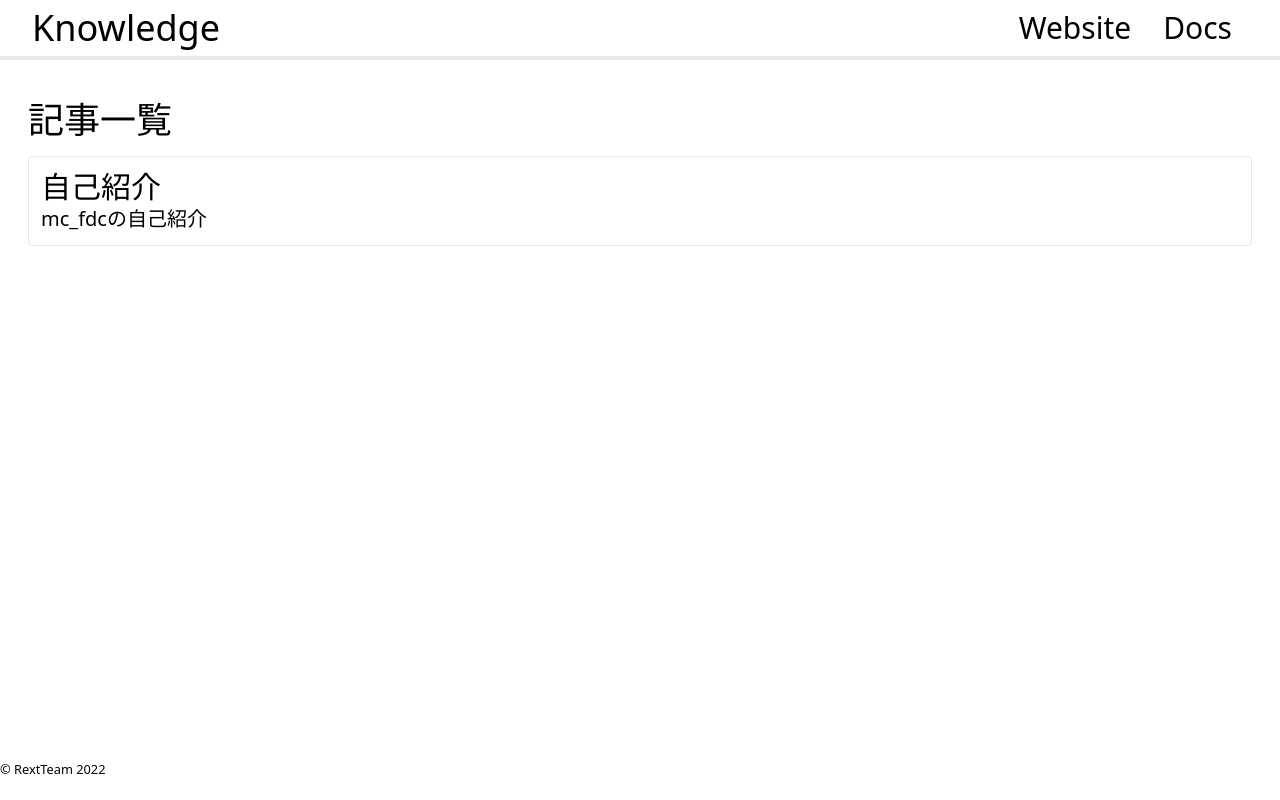
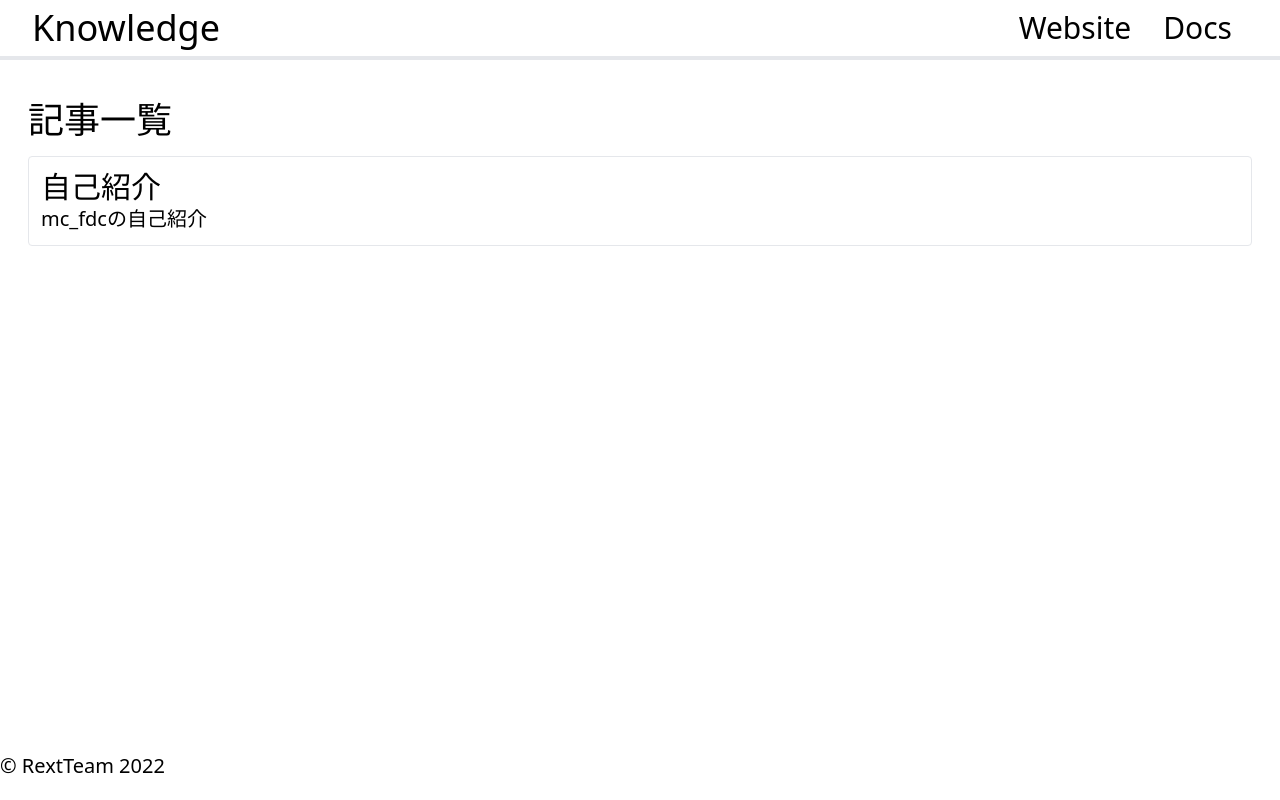
Before and after one commit to RextTeam/knowledge, a Next.js app: page / in a window 1280 px wide. Built offline with nearby package versions, Linux system fonts and the light colour scheme.

Commit message:
Update _app.tsx

```diff
--- a/pages/_app.tsx
+++ b/pages/_app.tsx
@@ -13,7 +13,7 @@ function MyApp({ Component, pageProps }: AppProps) {
                   <Component {...pageProps} />
               </main>
               <footer className="py-5">
-                  <small className="justify-center content-center">&copy; RextTeam 2022</small>
+                  <small className="justify-center text-xl">&copy; RextTeam 2022</small>
               </footer>
           </body>
       </>
```
